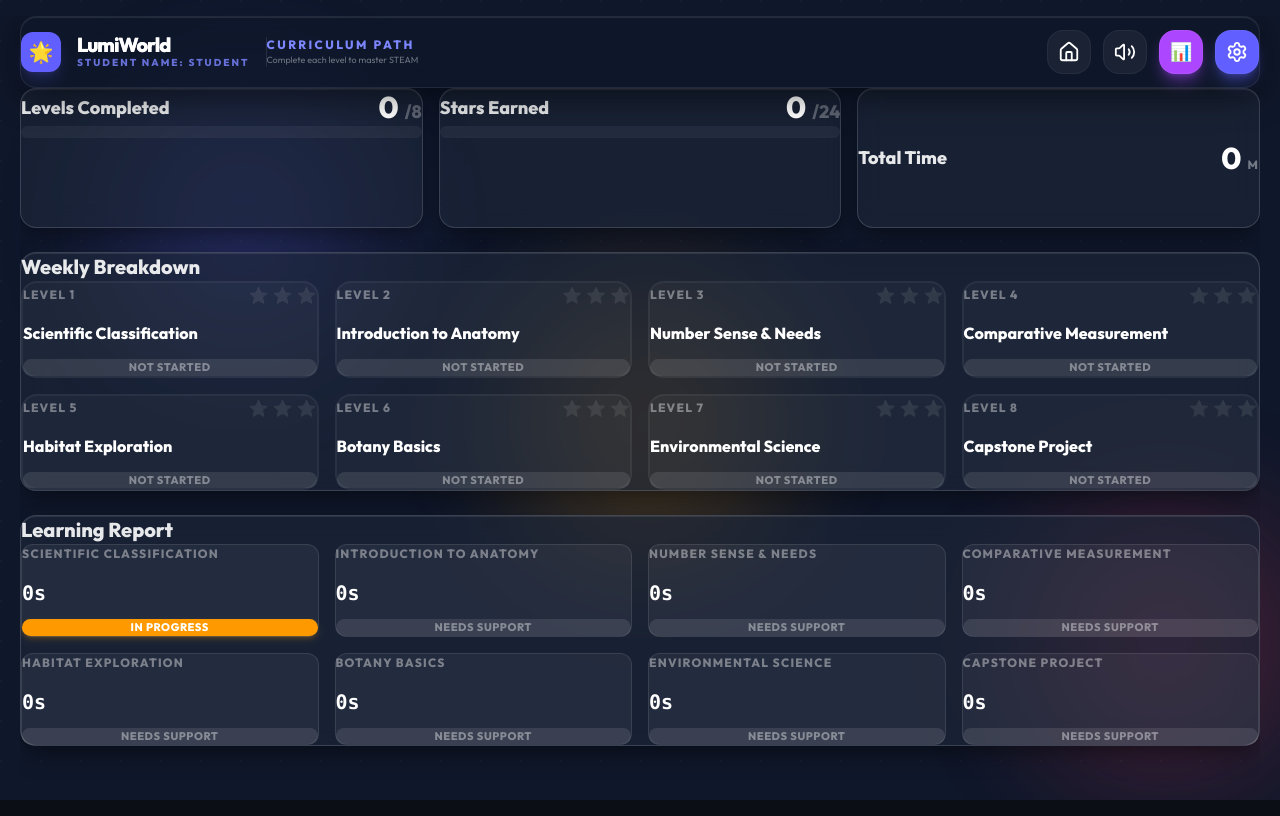
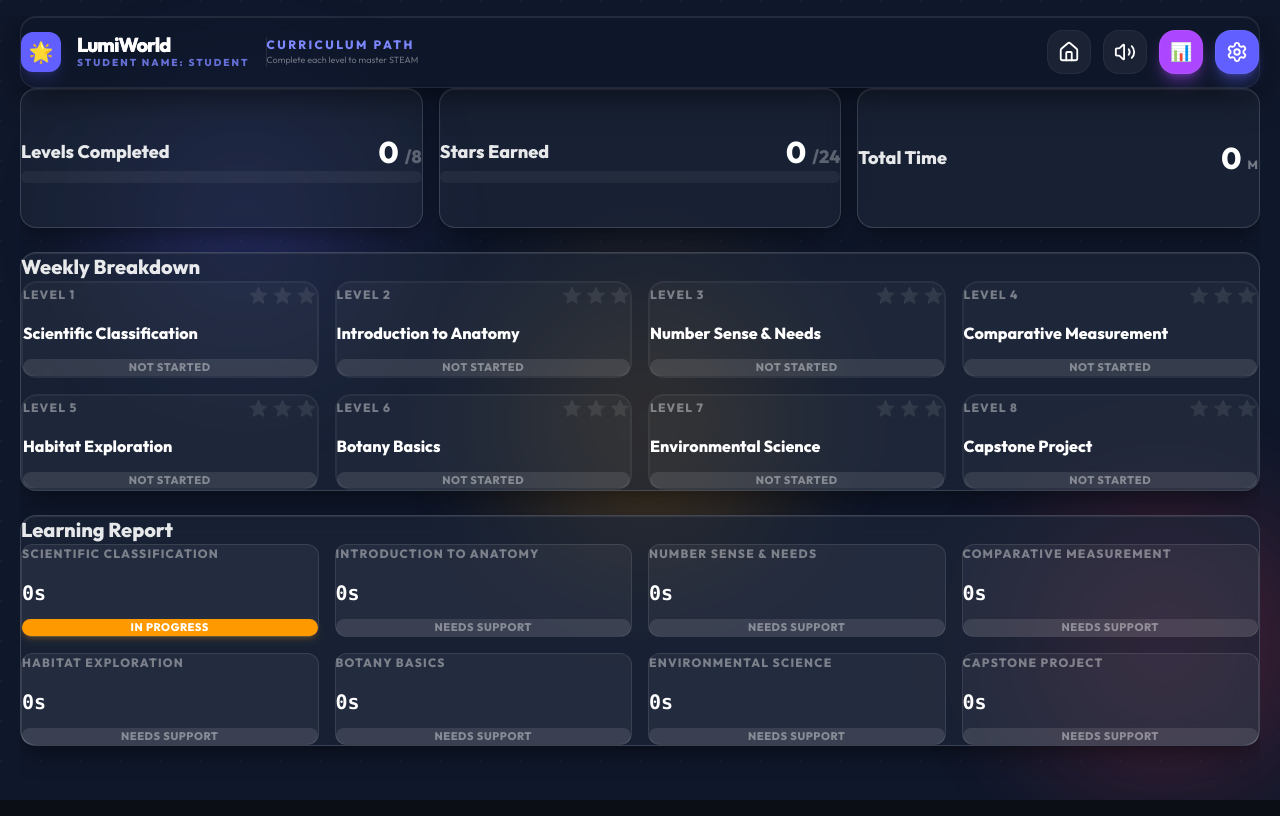
Before and after one commit to lawrence555-dev/lumiworld, a Next.js app: page /parent in a window 1280 px wide. Built offline with nearby package versions, Linux system fonts and the light colour scheme.

Commit message:
style: vertically center all overview cards on Parent page

```diff
--- a/app/parent/page.tsx
+++ b/app/parent/page.tsx
@@ -79,7 +79,7 @@ export default function ParentDashboard() {
                                     {/* Levels Completed */}
                                     <motion.div
                                         whileHover={{ y: -3 }}
-                                        className="glass-card rounded-2xl p-6 px-8 relative overflow-hidden group"
+                                        className="glass-card rounded-2xl p-6 px-8 relative overflow-hidden group min-h-[140px] flex flex-col justify-center"
                                     >
                                         <div className="flex items-center justify-between mb-4">
                                             <h3 className="text-lg font-black text-white/90">{t.parent.levels_completed}</h3>
@@ -104,7 +104,7 @@ export default function ParentDashboard() {
                                     {/* Stars Earned */}
                                     <motion.div
                                         whileHover={{ y: -3 }}
-                                        className="glass-card rounded-2xl p-6 px-8 relative overflow-hidden group"
+                                        className="glass-card rounded-2xl p-6 px-8 relative overflow-hidden group min-h-[140px] flex flex-col justify-center"
                                     >
                                         <div className="flex items-center justify-between mb-4">
                                             <h3 className="text-lg font-black text-white/90">{t.parent.stars_earned}</h3>
```
